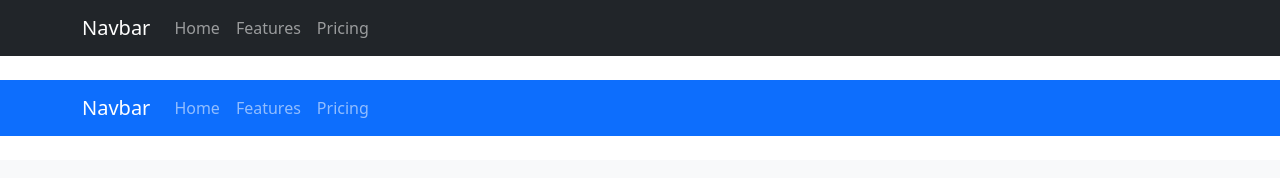
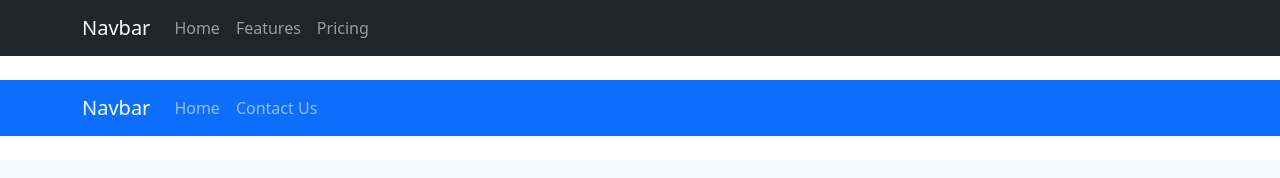
Before and after one commit to katherkp/gameboy-console-og, a React (Create React App) app: page / in a window 1280 px wide. Shown: the top 178 px of the page. Built offline with nearby package versions, Linux system fonts and the light colour scheme.

Commit message:
adding React router Dom

```diff
--- a/package.json
+++ b/package.json
@@ -10,6 +10,7 @@
     "react": "^18.2.0",
     "react-bootstrap": "^2.7.0",
     "react-dom": "^18.2.0",
+    "react-router-dom": "^6.4.5",
     "react-scripts": "5.0.1",
     "web-vitals": "^2.1.4"
   },
--- a/src/App.js
+++ b/src/App.js
@@ -21,8 +21,8 @@ function App() {
           <Navbar.Brand href="#home">Navbar</Navbar.Brand>
           <Nav className="me-auto">
             <Nav.Link href="#home">Home</Nav.Link>
-            <Nav.Link href="#features">Features</Nav.Link>
-            <Nav.Link href="#pricing">Pricing</Nav.Link>
+            <Nav.Link href="#features">Contact Us</Nav.Link>
+
           </Nav>
         </Container>
       </Navbar>
```
Also changed, not shown: 1 other file (tests, documents, lock files or other folders).
